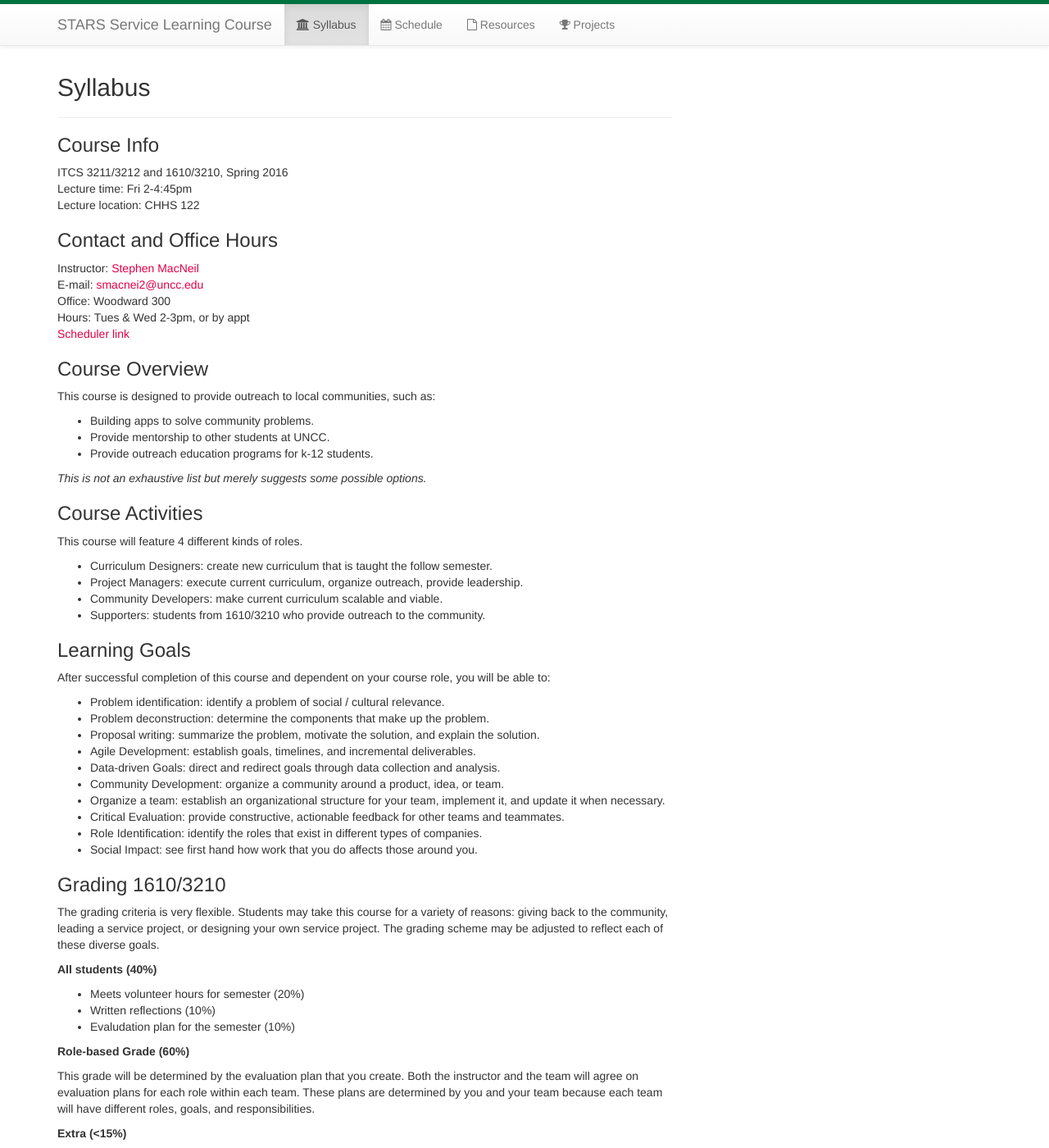
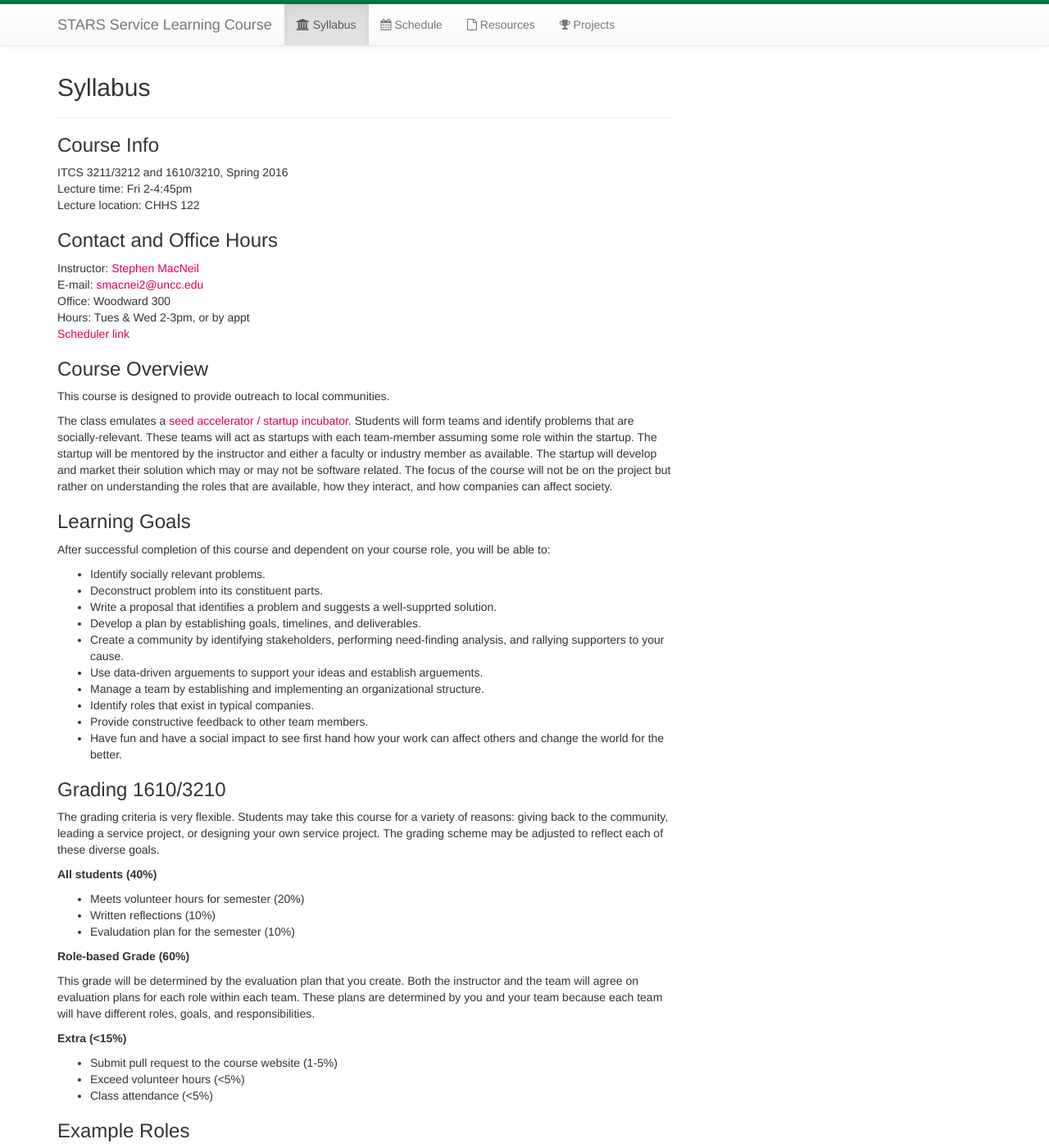
Before and after one commit to stevemacn/service-learning-course, a Jekyll site: the page built from syllabus.md, in a window 1280 px wide and 1400 px high. Shown: the whole window at 82% size. Built offline with Jekyll 4.4.1, drawn with Linux system fonts in a browser that asks for light colours; nearby versions of some CDN libraries.

Commit message:
update the learning goals and course description

```diff
--- a/index.html
+++ b/index.html
@@ -15,7 +15,7 @@ layout: top
       provides opportunities to give back through service hours but
       more importantly, it provides you with important skills that allow
       you to continue your service after the class ends and even start
-      your own service initiatives.
+      your own outreach initiatives.
     </p>
 
   </div>
--- a/syllabus.md
+++ b/syllabus.md
@@ -25,37 +25,24 @@ Hours: {{site.office-hours}}<br />
 
 ### Course Overview
 
-This course is designed to provide outreach to local communities, such as:
+This course is designed to provide outreach to local communities.
 
-* Building apps to solve community problems.
-* Provide mentorship to other students at UNCC.
-* Provide outreach education programs for k-12 students.
-
-*This is not an exhaustive list but merely suggests some possible options.*
-
-### Course Activities
-
-This course will feature 4 different kinds of roles.
-
-* Curriculum Designers: create new curriculum that is taught the follow semester.
-* Project Managers: execute current curriculum, organize outreach, provide leadership.
-* Community Developers: make current curriculum scalable and viable.
-* Supporters: students from 1610/3210 who provide outreach to the community.
+The class emulates a [seed accelerator / startup incubator](https://en.wikipedia.org/wiki/Seed_accelerator). Students will form teams and identify problems that are socially-relevant. These teams will act as startups with each team-member assuming some role within the startup. The startup will be mentored by the instructor and either a faculty or industry member as available. The startup will develop and market their solution which may or may not be software related. The focus of the course will not be on the project but rather on understanding the roles that are available, how they interact, and how companies can affect society.
 
 ### Learning Goals
 
 After successful completion of this course and dependent on your course role, you will be able to:
 
-* Problem identification: identify a problem of social / cultural relevance.
-* Problem deconstruction: determine the components that make up the problem.
-* Proposal writing: summarize the problem, motivate the solution, and explain the solution.
-* Agile Development: establish goals, timelines, and incremental deliverables.
-* Data-driven Goals: direct and redirect goals through data collection and analysis.
-* Community Development: organize a community around a product, idea, or team.
-* Organize a team: establish an organizational structure for your team, implement it, and update it when necessary.
-* Critical Evaluation: provide constructive, actionable feedback for other teams and teammates.
-* Role Identification: identify the roles that exist in different types of companies.
-* Social Impact: see first hand how work that you do affects those around you.
+* Identify socially relevant problems.
+* Deconstruct problem into its constituent parts.
+* Write a proposal that identifies a problem and suggests a well-supprted solution.
+* Develop a plan by establishing goals, timelines, and deliverables.
+* Create a community by identifying stakeholders, performing need-finding analysis, and rallying supporters to your cause.
+* Use data-driven arguements to support your ideas and establish arguements.
+* Manage a team by establishing and implementing an organizational structure.
+* Identify roles that exist in typical companies.
+* Provide constructive feedback to other team members.
+* Have fun and have a social impact to see first hand how your work can affect others and change the world for the better.
 
 ### Grading 1610/3210
 
```
